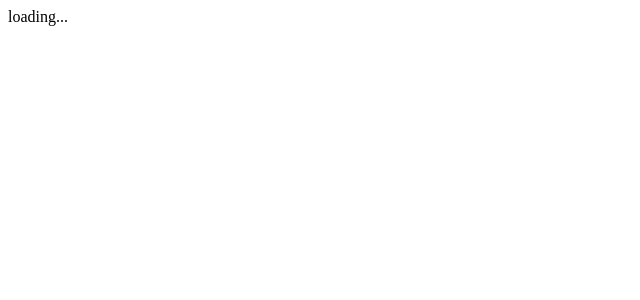
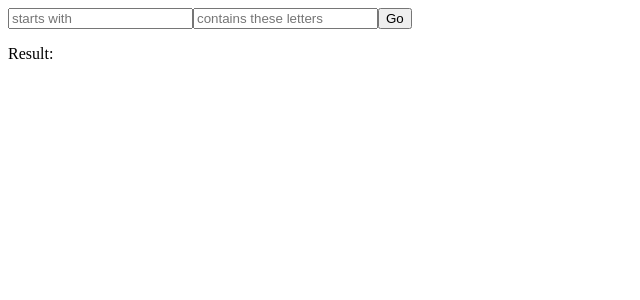
Before and after one commit to zoombulous/people, a Vue app: page / in a window 1280 px wide. Shown: the top 300 px of the page, without its empty margins (0-640 px from the left). Built offline with nearby package versions, Linux system fonts and the light colour scheme.

Commit message:
names not visable

```diff
--- a/src/App.vue
+++ b/src/App.vue
@@ -1,9 +1,12 @@
 <template>
   <div id="app">
-    <pre v-if="info">
-      {{ info }}
-    </pre>
-    <div v-else>loading...</div>
+    <input v-model="startsWith" placeholder="starts with"/>
+    <input v-model="contains" placeholder="contains these letters"/>
+    <button id="btn" class="" v-on:click="findNames">Go</button>
+    <p>Result:</p>
+    <ul>
+      <li v-for="name in names" :key="name"></li>
+    </ul>
   </div>
 </template>
 
@@ -14,15 +17,40 @@ export default {
   name: "App",
   data() {
     return {
-        info: null,
         contains: '',
         startsWith: '',
+        sortBy: 'alpha',
+        gender:'male,mostly-male,neutral,mostly-female,female',
+        minLength:'1',
+        maxLength:'25',
         names: [],
-        last_event: 0,
-        cancel: 0
+        pageSize: [10],
+        pageNumber: [1],
+        totalResults: 0,
+        lastEvent: 0
     };
 },
 
+watch: {
+        pageNumber() {
+            this.throttledFindNamesLeavePage();
+        },
+        lastPage() {
+            this.throttledFindNamesLeavePage();
+        },
+        minLength() {
+            this.throttledFindNames();
+        },
+        maxLength() {
+            this.throttledFindNames();
+        },
+        startsWith() {
+            this.throttledFindNames();
+        },
+        contains() {
+            this.throttledFindNames();
+        },
+    },
 
 methods: {
 findNames() {
@@ -35,7 +63,37 @@ export default {
             ).then((response) => {
                 this.names = response.data.results.map(item => item.name);
             });
+},
+    resetPage() {
+            this.pageNumber=1;
+        },
+        nextPage() {
+            this.pageNumber++;
+        },
+        previousPage() {
+            this.pageNumber--;
+        },
+        lastPage() {
+            this.pageNumber = Math.ceil(this.totalResults / 10);
+        },
+        throttledFindNames() {
+            var t = (new Date()).getTime();
+            if(t - this.lastEvent > 500)
+                this.findNames(),
+            this.resetPage();
+            else
+                this.lastEvent = t;
+        },
+        throttledFindNamesLeavePage() {
+            var t = (new Date()).getTime();
+            if(t - this.lastEvent > 500)
+                this.findNames();
+            else
+                this.lastEvent = t;
         }
+    },
+    return: {
+        fontSize: 10
     }
 };
 </script>
```
Lines whose indentation alone changed are shown as unchanged.
